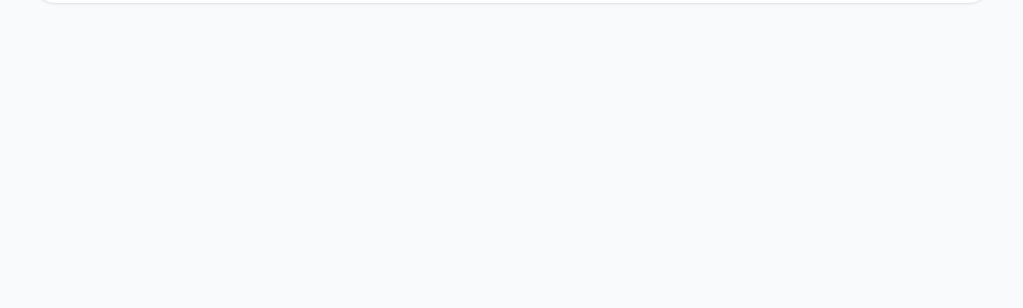
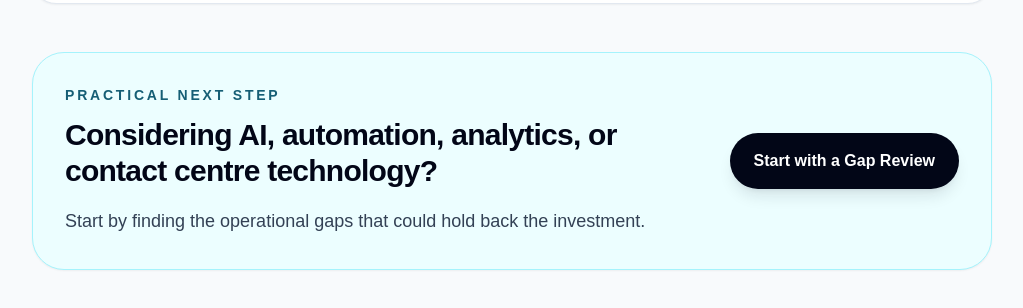
Before and after one commit to brent-prog/3pwebsite, a Next.js app: page /blog in a window 1280 px wide. Shown: the part 4642-4950 px from the top of the page, without its empty margins (128-1151 px from the left). Before the commit the page ends 4710 px from the top, so only its background shows below. Built offline with nearby package versions, Linux system fonts and the light colour scheme.

Commit message:
Add gap review CTA to blog index

```diff
--- a/app/blog/page.tsx
+++ b/app/blog/page.tsx
@@ -98,6 +98,28 @@ export default function BlogPage() {
             </article>
           ))}
         </div>
+
+        <section className="mt-12 rounded-[2rem] border border-cyan-200 bg-cyan-50 p-8 shadow-sm">
+          <div className="flex flex-col gap-6 md:flex-row md:items-center md:justify-between">
+            <div className="max-w-2xl">
+              <p className="text-sm font-black uppercase tracking-[0.2em] text-cyan-800">
+                Practical next step
+              </p>
+              <h2 className="mt-3 text-3xl font-black tracking-tight text-slate-950">
+                Considering AI, automation, analytics, or contact centre technology?
+              </h2>
+              <p className="mt-4 text-lg leading-8 text-slate-700">
+                Start by finding the operational gaps that could hold back the investment.
+              </p>
+            </div>
+            <Link
+              href="/cx-ai-technology-gap-review"
+              className="inline-flex shrink-0 items-center justify-center rounded-full bg-slate-950 px-6 py-4 text-base font-black text-white shadow-lg shadow-slate-900/10 transition hover:bg-slate-800"
+            >
+              Start with a Gap Review
+            </Link>
+          </div>
+        </section>
       </section>
     </main>
   );
```
